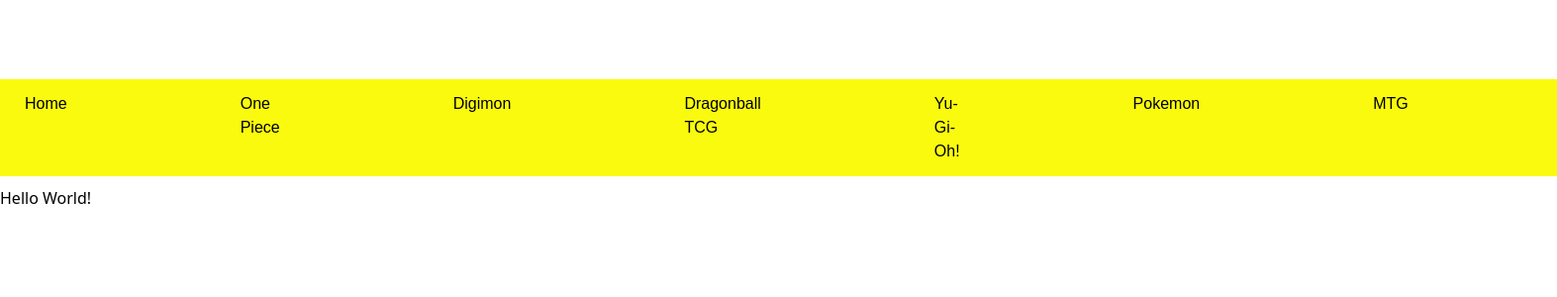
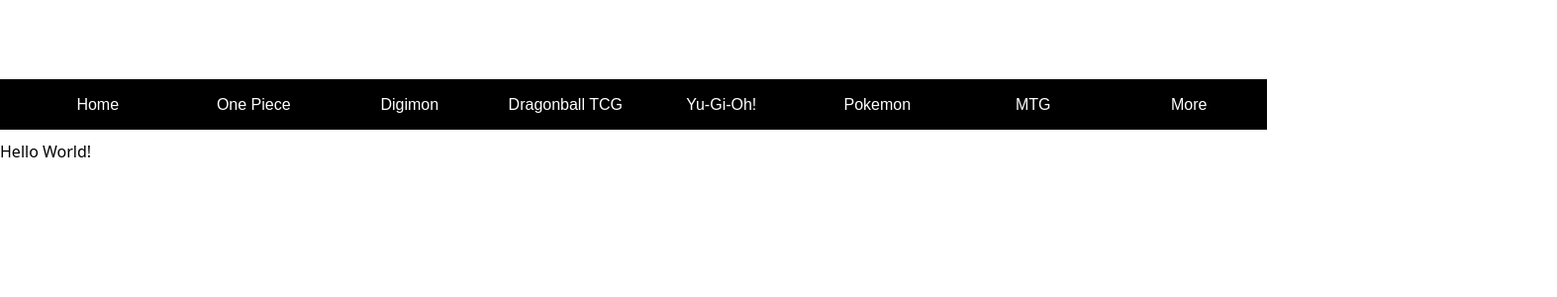
Before and after one commit to Midasantiago/Card-Capital, a React (Vite) app in the folder client/: page / in a window 1280 px wide. Shown: the top 300 px of the page at 99% size, 1573 px wide, since content can reach past the window. Built offline with nearby package versions, Linux system fonts and the light colour scheme.

Commit message:
Finished first draft of navbar and adjusted some styling.

```diff
--- a/client/src/components/navbar.css
+++ b/client/src/components/navbar.css
@@ -3,9 +3,10 @@
   margin: 0;
   padding: 0;
   width: 100%;
+  overflow-x: hidden;
 }
 
-/* Navbar container */
+/* Styling for navbar container */
 .navbar-container {
   width: 100%;
   padding: 10px 0;
@@ -13,10 +14,10 @@
   box-sizing: border-box; ;
 }
 
-/* Navbar styling */
+/* Styling for whole navbar */
 .navbar {
   display: flex;
-  justify-content: space-between;
+  justify-content: center;
   align-items: center;
   width: 100%;
 }
@@ -27,20 +28,24 @@
   list-style: none;
   padding: 0;
   margin: 0;
-  justify-content: left;
   width: 100%;
+  justify-content: space-between;
 }
 
-/* Individual nav link items */
+/* Styling for each individual nav link item */
 .nav-links li {
-  background-color: rgb(250, 250, 15);
-  display: flex;
-  padding: 13px 25px;
-  color: black;
-  justify-content: left;
+  background-color: black;
+  padding: 13px 10px;
+  color: white;
+  justify-content: center;
   transition: background-color 0.3s ease, color 0.3s ease;
   cursor: pointer;
-  padding-right: 150px;
+  text-align: center;
+  flex: 1;
+}
+
+.nav-links li:first-child {
+  padding-left: 30px;
 }
 
 /* Styling Font for <a> tags */
@@ -48,10 +53,11 @@
   font-family: Arial, sans-serif;
   font-size: 16px;
   text-decoration: none;
+  color: inherit;
 }
 
 /* Hover effect for nav link items */
 .nav-links li:hover {
-  background-color: black;
-  color: white;
+  background-color: yellow;
+  color: black;
 }
--- a/client/src/components/navbar.jsx
+++ b/client/src/components/navbar.jsx
@@ -13,6 +13,7 @@
           <li className="ygo"><a href="/">Yu-Gi-Oh!</a></li>
           <li className="pokemon"><a href="/">Pokemon</a></li>
           <li className="mtg"><a href="/">MTG</a></li>
+          <li className="additional-games"><a href="/">More</a></li>
         </ul>
       </nav>
     </div>
```
